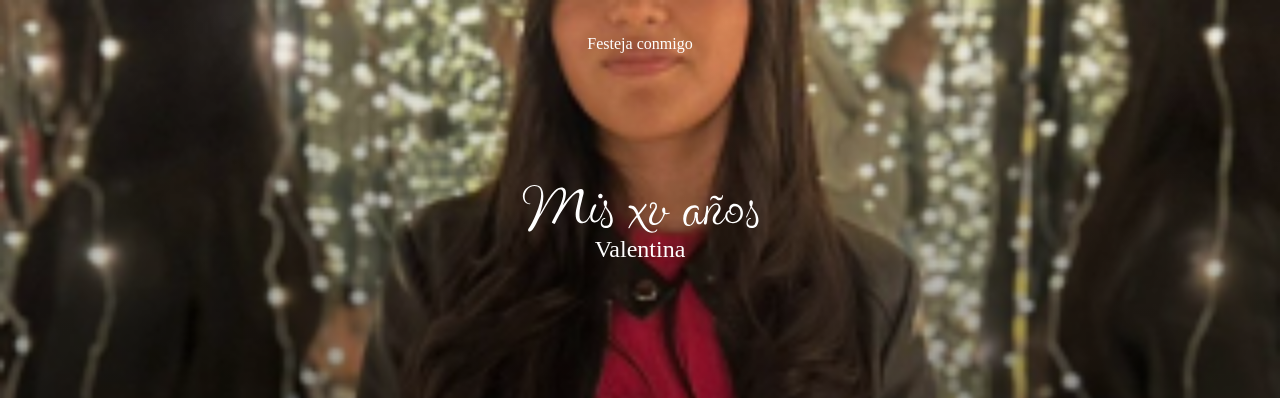
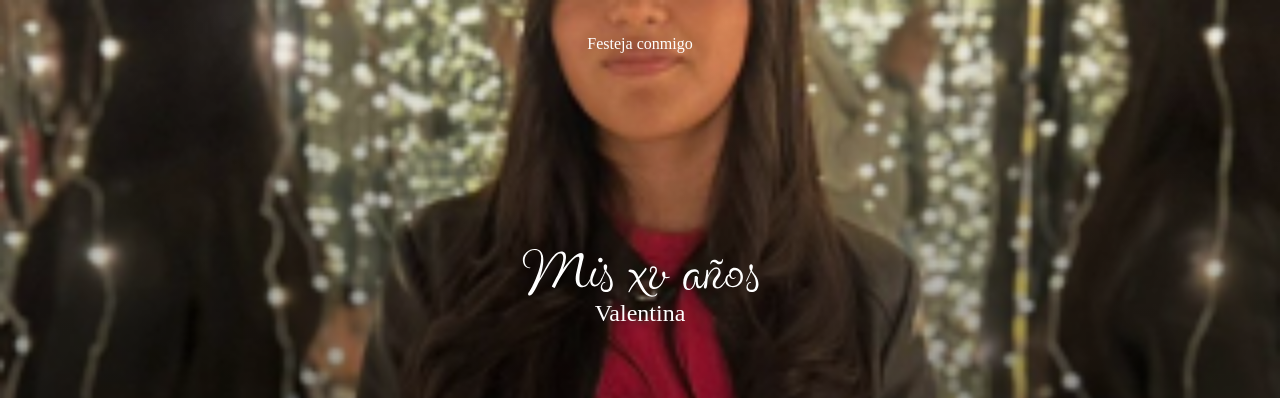
Before and after one commit to Monrold/invitacionvale, an Astro site: page /home in a window 1280 px wide. Shown: the top 398 px of the page. Built offline with nearby package versions, Linux system fonts and the light colour scheme; Astro itself is replaced by a stand-in of ours; a web font is replaced by a local one.

Commit message:
fix padding image

```diff
--- a/src/pages/home.astro
+++ b/src/pages/home.astro
@@ -93,7 +93,7 @@ import ogImage from "../images/og-image-vale.png";
 					class="vale snap-start snap-always flex flex-col justify-center py-4"
 				>
 					<h2 class="text-center text-white mt-4">Festeja conmigo</h2>
-					<div class="mx-auto py-32">
+					<div class="mx-auto py-48">
 						<img class="" src={XV.src} alt="" />
 						<h2 class="text-center text-white text-2xl">Valentina</h2>
 					</div>
```
